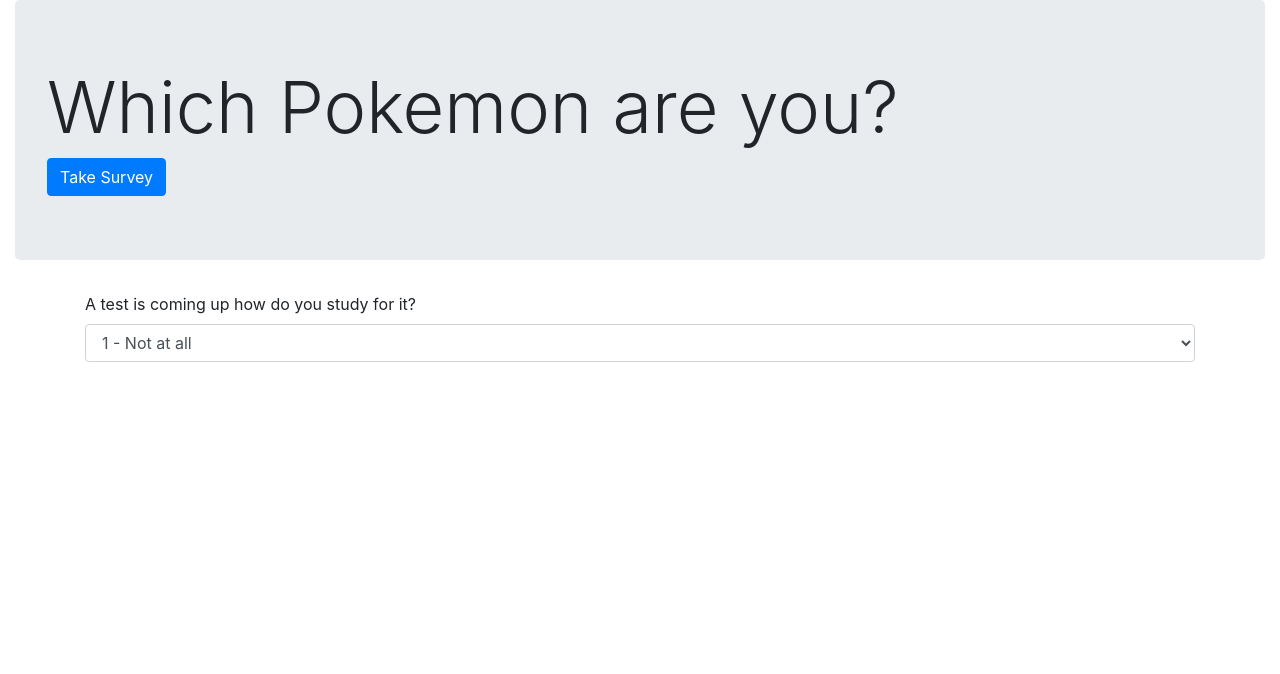
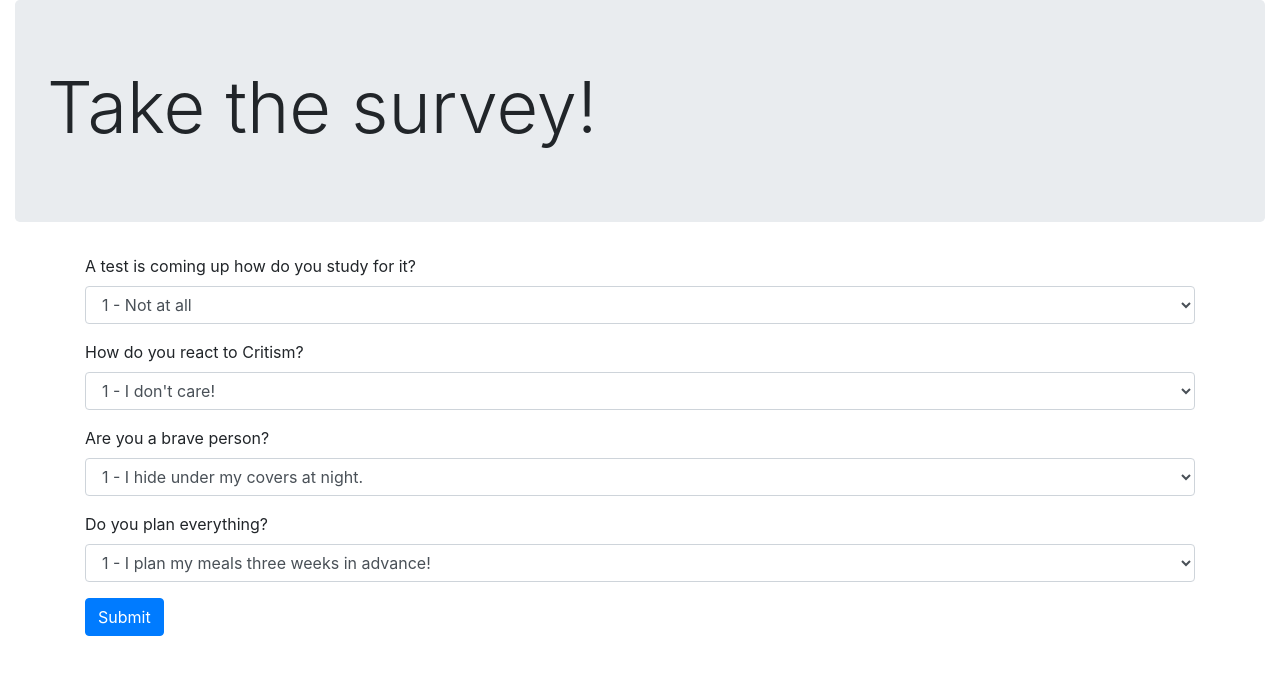
Before and after one commit to jalehoux/whatPokemon, a website: page app/public/survey.html in a window 1280 px wide. Drawn offline with nearby package versions, Linux system fonts and the light colour scheme.

Commit message:
added some stuff

```diff
--- a/app/public/js/index.js
+++ b/app/public/js/index.js
@@ -0,0 +1,3 @@
+$("#send").on( "submit", function(event) {
+    event.preventDefault();
+  });
--- a/app/public/survey.html
+++ b/app/public/survey.html
@@ -15,15 +15,14 @@
 <body>
     <div class="container-fluid">
         <div class="jumbotron">
-            <h1 class="display-3">Which Pokemon are you?</h1>
-            <button type="button" class="btn btn-primary">Take Survey</button>
+            <h1 class="display-3">Take the survey!</h1>
         </div>
     </div>
     <div class="container">
-        <form>
+        <form id="send">
             <div class="form-group">
-                <label for="test">A test is coming up how do you study for it?</label>
-                <select class="form-control" id="test">
+                <label for="study">A test is coming up how do you study for it?</label>
+                <select class="form-control" id="study">
                     <option>1 - Not at all</option>
                     <option>2 - Maybe a little</option>
                     <option>3 - Enough to get by</option>
@@ -31,6 +30,37 @@
                     <option>5 - All day with no break!</option>
                 </select>
             </div>
+            <div class="form-group">
+                <label for="critism">How do you react to Critism?</label>
+                <select class="form-control" id="critism">
+                    <option>1 - I don't care!</option>
+                    <option>2 - I kinda care.</option>
+                    <option>3 - It bother me.</option>
+                    <option>4 - It really bothers me!</option>
+                    <option>5 - I break down in tears!</option>
+                </select>
+            </div>
+            <div class="form-group">
+                <label for="brave">Are you a brave person?</label>
+                <select class="form-control" id="brave">
+                    <option>1 - I hide under my covers at night.</option>
+                    <option>2 - I try to be brave?</option>
+                    <option>3 - About the same as the next guy.</option>
+                    <option>4 - I am a brave person!</option>
+                    <option>5 - I would take on anything!</option>
+                </select>
+            </div>
+            <div class="form-group">
+                <label for="plan">Do you plan everything?</label>
+                <select class="form-control" id="plan">
+                    <option>1 - I plan my meals three weeks in advance!</option>
+                    <option>2 - I have been known to overplan.</option>
+                    <option>3 - I plan as much as anyone should.</option>
+                    <option>4 - I only plan the big things!</option>
+                    <option>5 - Whats a plan?</option>
+                </select>
+            </div>
+            <button type="submit" class="btn btn-primary">Submit</button>
         </form>
     </div>
     <!-- Optional JavaScript -->
@@ -41,6 +71,7 @@
         crossorigin="anonymous"></script>
     <script src="https://stackpath.bootstrapcdn.com/bootstrap/4.1.2/js/bootstrap.min.js" integrity="sha384-o+RDsa0aLu++PJvFqy8fFScvbHFLtbvScb8AjopnFD+iEQ7wo/CG0xlczd+2O/em"
         crossorigin="anonymous"></script>
+    <script src="js/index.js"></script>
 </body>
 
 </html>
--- a/app/routing/friends.js
+++ b/app/routing/friends.js
@@ -0,0 +1,5 @@
+// Pull in required dependencies
+var path = require('path');
+
+// Import the list of friend entries
+var friends = require('../data/friends.js');
```
Also changed, not shown: app/data/pokemon.js (added, +65 -0 lines), app/public/index.html (+1 -2 lines), app/routing/htmlRoutes.js (+12 -7 lines), server.js (+7 -1 lines).
